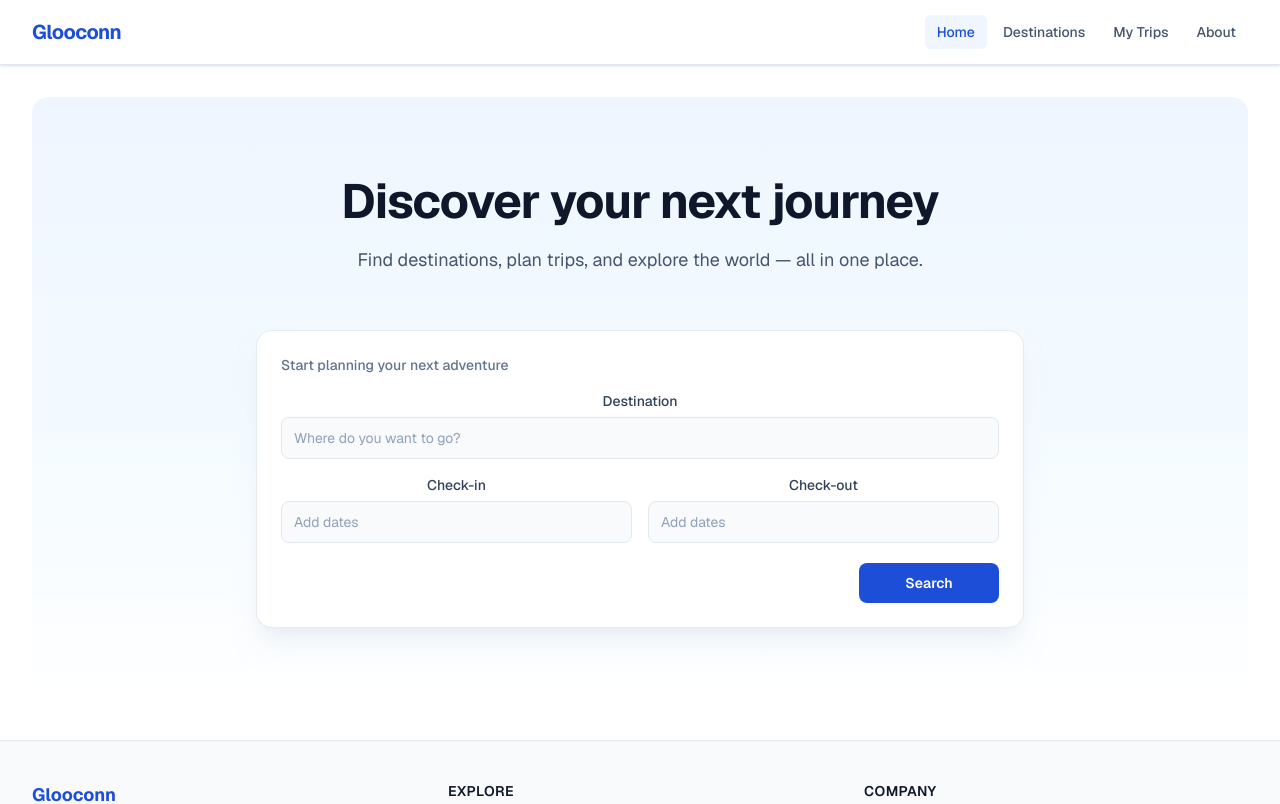
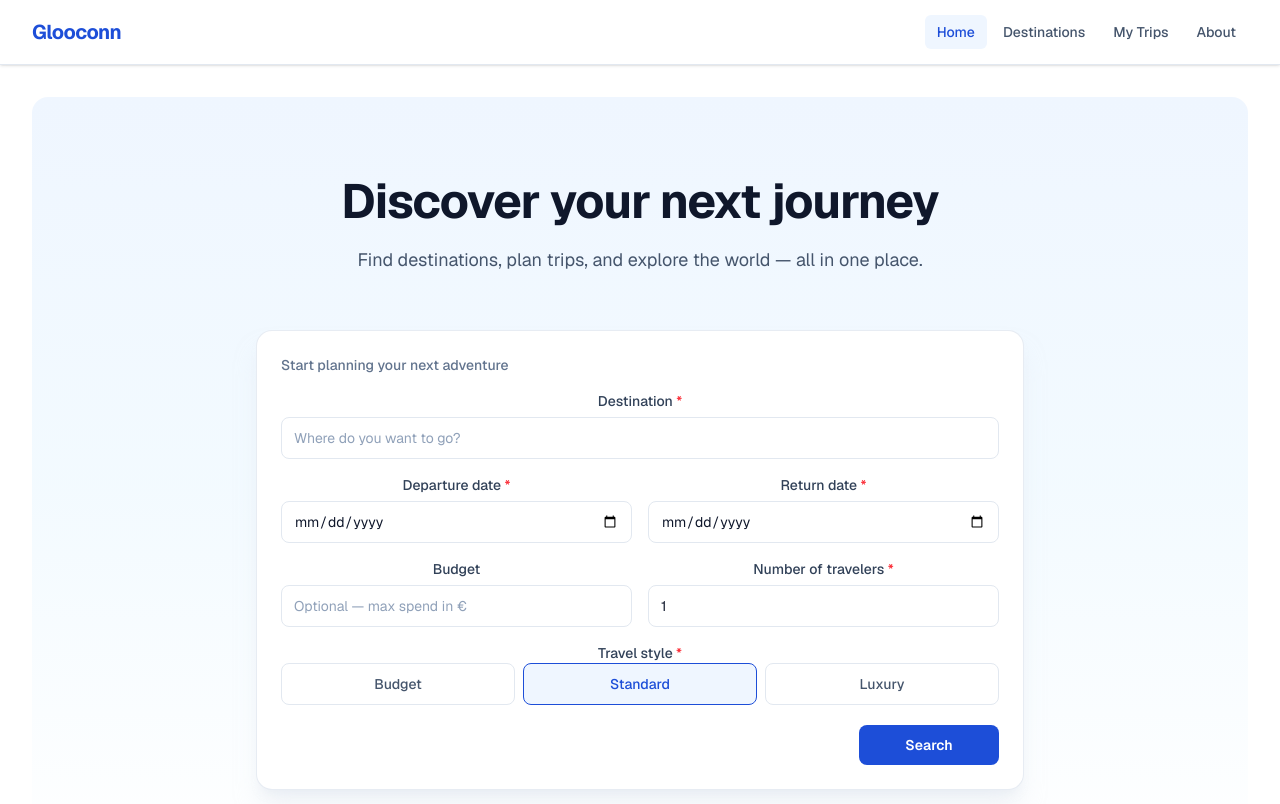
Before and after one commit to SDZLVA/Gloconn, a Next.js app: page / in a window 1280 px wide. Shown: the top 804 px of the page. Built offline with nearby package versions, Linux system fonts and the light colour scheme.

Commit message:
Add search form state, fields, and validation.
Co-authored-by: Cursor <cursoragent@cursor.com>

```diff
--- a/components/ui/InputField.tsx
+++ b/components/ui/InputField.tsx
@@ -4,36 +4,62 @@ type InputFieldProps = {
   /** Matches the input's `id` — links the label to the field for accessibility. */
   id: string;
   label: string;
-  placeholder: string;
+  placeholder?: string;
   type?: string;
+  value: string;
+  onChange: (value: string) => void;
+  error?: string;
+  required?: boolean;
+  min?: number;
   className?: string;
 };
 
 /**
- * InputField — a labeled text input used in forms and search cards.
+ * InputField — a reusable labeled input used in forms and search cards.
  *
- * This is UI only for now; wiring up search logic comes in a later task.
+ * Controlled component: the parent owns the value via `value` and `onChange`.
+ * Pass `error` to show a validation message below the field.
  */
 export function InputField({
   id,
   label,
   placeholder,
   type = "text",
+  value,
+  onChange,
+  error,
+  required = false,
+  min,
   className,
 }: InputFieldProps) {
   return (
     <div className={cn("flex flex-col gap-1.5", className)}>
       <label htmlFor={id} className="text-sm font-medium text-slate-700">
         {label}
+        {required && <span className="text-red-500"> *</span>}
       </label>
       <input
         id={id}
         type={type}
+        value={value}
+        min={min}
         placeholder={placeholder}
-        readOnly
-        className="w-full rounded-lg border border-slate-200 bg-slate-50 px-3 py-2.5 text-sm text-slate-900 placeholder:text-slate-400 focus:border-brand-700 focus:bg-white focus:outline-none focus:ring-2 focus:ring-brand-50"
-        aria-readonly="true"
+        required={required}
+        aria-invalid={error ? true : undefined}
+        aria-describedby={error ? `${id}-error` : undefined}
+        onChange={(event) => onChange(event.target.value)}
+        className={cn(
+          "w-full rounded-lg border bg-white px-3 py-2.5 text-sm text-slate-900 placeholder:text-slate-400 focus:outline-none focus:ring-2",
+          error
+            ? "border-red-300 focus:border-red-500 focus:ring-red-50"
+            : "border-slate-200 focus:border-brand-700 focus:ring-brand-50",
+        )}
       />
+      {error && (
+        <p id={`${id}-error`} className="text-sm text-red-600" role="alert">
+          {error}
+        </p>
+      )}
     </div>
   );
 }
--- a/components/ui/SearchCard.tsx
+++ b/components/ui/SearchCard.tsx
@@ -1,18 +1,123 @@
+"use client";
+
+import { useState } from "react";
 import { Button } from "@/components/ui/Button";
 import { InputField } from "@/components/ui/InputField";
+import {
+  TravelStyleSelector,
+  type TravelStyle,
+} from "@/components/ui/TravelStyleSelector";
 import { cn } from "@/lib/utils";
 
 type SearchCardProps = {
   className?: string;
 };
 
+/** All fields the user can fill in on the search card. */
+type SearchFormState = {
+  destination: string;
+  departureDate: string;
+  returnDate: string;
+  budget: string;
+  travelers: string;
+  travelStyle: TravelStyle;
+};
+
+/** Validation error messages keyed by field name. */
+type FormErrors = Partial<Record<keyof SearchFormState, string>>;
+
+/** Starting values when the page first loads. */
+const INITIAL_FORM: SearchFormState = {
+  destination: "",
+  departureDate: "",
+  returnDate: "",
+  budget: "",
+  travelers: "1",
+  travelStyle: "standard",
+};
+
 /**
  * SearchCard — the trip search panel on the home page hero.
  *
- * Shows destination and date fields plus a Search button.
- * Fields are read-only for now; search logic will be added later.
+ * Uses React state to store what the user types.
+ * Validates required fields when Search is clicked (no API calls yet).
  */
 export function SearchCard({ className }: SearchCardProps) {
+  const [form, setForm] = useState<SearchFormState>(INITIAL_FORM);
+  const [errors, setErrors] = useState<FormErrors>({});
+  const [submitMessage, setSubmitMessage] = useState<string | null>(null);
+
+  /** Updates one field in state when the user types or selects an option. */
+  function updateField<K extends keyof SearchFormState>(
+    field: K,
+    value: SearchFormState[K],
+  ) {
+    setForm((current) => ({ ...current, [field]: value }));
+
+    // Clear the error for this field as soon as the user fixes it.
+    if (errors[field]) {
+      setErrors((current) => {
+        const next = { ...current };
+        delete next[field];
+        return next;
+      });
+    }
+
+    setSubmitMessage(null);
+  }
+
+  /** Checks required fields and returns error messages. */
+  function validate(formData: SearchFormState): FormErrors {
+    const nextErrors: FormErrors = {};
+
+    if (!formData.destination.trim()) {
+      nextErrors.destination = "Please enter a destination.";
+    }
+
+    if (!formData.departureDate) {
+      nextErrors.departureDate = "Please choose a departure date.";
+    }
+
+    if (!formData.returnDate) {
+      nextErrors.returnDate = "Please choose a return date.";
+    }
+
+    if (
+      formData.departureDate &&
+      formData.returnDate &&
+      formData.returnDate < formData.departureDate
+    ) {
+      nextErrors.returnDate = "Return date must be on or after departure.";
+    }
+
+    const travelerCount = Number(formData.travelers);
+    if (!formData.travelers || Number.isNaN(travelerCount) || travelerCount < 1) {
+      nextErrors.travelers = "Enter at least 1 traveler.";
+    }
+
+    if (!formData.travelStyle) {
+      nextErrors.travelStyle = "Please select a travel style.";
+    }
+
+    return nextErrors;
+  }
+
+  /** Runs when the user clicks Search — validates only, no API yet. */
+  function handleSearch() {
+    const nextErrors = validate(form);
+    setErrors(nextErrors);
+
+    if (Object.keys(nextErrors).length > 0) {
+      setSubmitMessage(null);
+      return;
+    }
+
+    // Success message for now — real search will be added later.
+    setSubmitMessage(
+      `Ready to search for ${form.destination} (${form.travelStyle} style).`,
+    );
+  }
+
   return (
     <div
       className={cn(
@@ -25,31 +130,83 @@ export function SearchCard({ className }: SearchCardProps) {
       </p>
 
       <div className="grid gap-4 sm:grid-cols-2">
-        {/* Destination spans full width on all screen sizes */}
         <InputField
           id="search-destination"
           label="Destination"
           placeholder="Where do you want to go?"
+          value={form.destination}
+          onChange={(value) => updateField("destination", value)}
+          error={errors.destination}
+          required
           className="sm:col-span-2"
         />
 
         <InputField
-          id="search-check-in"
-          label="Check-in"
-          type="text"
-          placeholder="Add dates"
+          id="search-departure-date"
+          label="Departure date"
+          type="date"
+          value={form.departureDate}
+          onChange={(value) => updateField("departureDate", value)}
+          error={errors.departureDate}
+          required
         />
 
         <InputField
-          id="search-check-out"
-          label="Check-out"
-          type="text"
-          placeholder="Add dates"
+          id="search-return-date"
+          label="Return date"
+          type="date"
+          value={form.returnDate}
+          onChange={(value) => updateField("returnDate", value)}
+          error={errors.returnDate}
+          required
+        />
+
+        <InputField
+          id="search-budget"
+          label="Budget"
+          type="number"
+          placeholder="Optional — max spend in €"
+          value={form.budget}
+          onChange={(value) => updateField("budget", value)}
+          min={0}
+        />
+
+        <InputField
+          id="search-travelers"
+          label="Number of travelers"
+          type="number"
+          placeholder="How many people?"
+          value={form.travelers}
+          onChange={(value) => updateField("travelers", value)}
+          error={errors.travelers}
+          required
+          min={1}
+        />
+
+        <TravelStyleSelector
+          value={form.travelStyle}
+          onChange={(value) => updateField("travelStyle", value)}
+          error={errors.travelStyle}
+          required
+          className="sm:col-span-2"
         />
       </div>
 
+      {submitMessage && (
+        <p
+          className="mt-4 rounded-lg bg-brand-50 px-3 py-2 text-sm text-brand-800"
+          role="status"
+        >
+          {submitMessage}
+        </p>
+      )}
+
       <div className="mt-5 flex justify-end">
-        <Button type="button" className="w-full sm:w-auto sm:min-w-[140px]">
+        <Button
+          type="button"
+          className="w-full sm:w-auto sm:min-w-[140px]"
+          onClick={handleSearch}
+        >
           Search
         </Button>
       </div>
--- /dev/null
+++ b/components/ui/TravelStyleSelector.tsx
@@ -0,0 +1,76 @@
+import { cn } from "@/lib/utils";
+
+/** The three travel style options shown in the search card. */
+export const TRAVEL_STYLES = [
+  { value: "budget", label: "Budget" },
+  { value: "standard", label: "Standard" },
+  { value: "luxury", label: "Luxury" },
+] as const;
+
+export type TravelStyle = (typeof TRAVEL_STYLES)[number]["value"];
+
+type TravelStyleSelectorProps = {
+  value: TravelStyle;
+  onChange: (value: TravelStyle) => void;
+  error?: string;
+  required?: boolean;
+  className?: string;
+};
+
+/**
+ * TravelStyleSelector — lets the user pick Budget, Standard, or Luxury.
+ *
+ * Uses button-style options so it is easy to tap on mobile.
+ * Only one style can be selected at a time.
+ */
+export function TravelStyleSelector({
+  value,
+  onChange,
+  error,
+  required = false,
+  className,
+}: TravelStyleSelectorProps) {
+  return (
+    <fieldset className={cn("flex flex-col gap-2", className)}>
+      <legend className="text-sm font-medium text-slate-700">
+        Travel style
+        {required && <span className="text-red-500"> *</span>}
+      </legend>
+
+      <div
+        className="grid grid-cols-3 gap-2"
+        role="radiogroup"
+        aria-label="Travel style"
+        aria-invalid={error ? true : undefined}
+      >
+        {TRAVEL_STYLES.map((style) => {
+          const isSelected = value === style.value;
+
+          return (
+            <button
+              key={style.value}
+              type="button"
+              role="radio"
+              aria-checked={isSelected}
+              onClick={() => onChange(style.value)}
+              className={cn(
+                "rounded-lg border px-3 py-2.5 text-sm font-medium transition-colors",
+                isSelected
+                  ? "border-brand-700 bg-brand-50 text-brand-700"
+                  : "border-slate-200 bg-white text-slate-600 hover:border-slate-300 hover:bg-slate-50",
+              )}
+            >
+              {style.label}
+            </button>
+          );
+        })}
+      </div>
+
+      {error && (
+        <p className="text-sm text-red-600" role="alert">
+          {error}
+        </p>
+      )}
+    </fieldset>
+  );
+}
```
